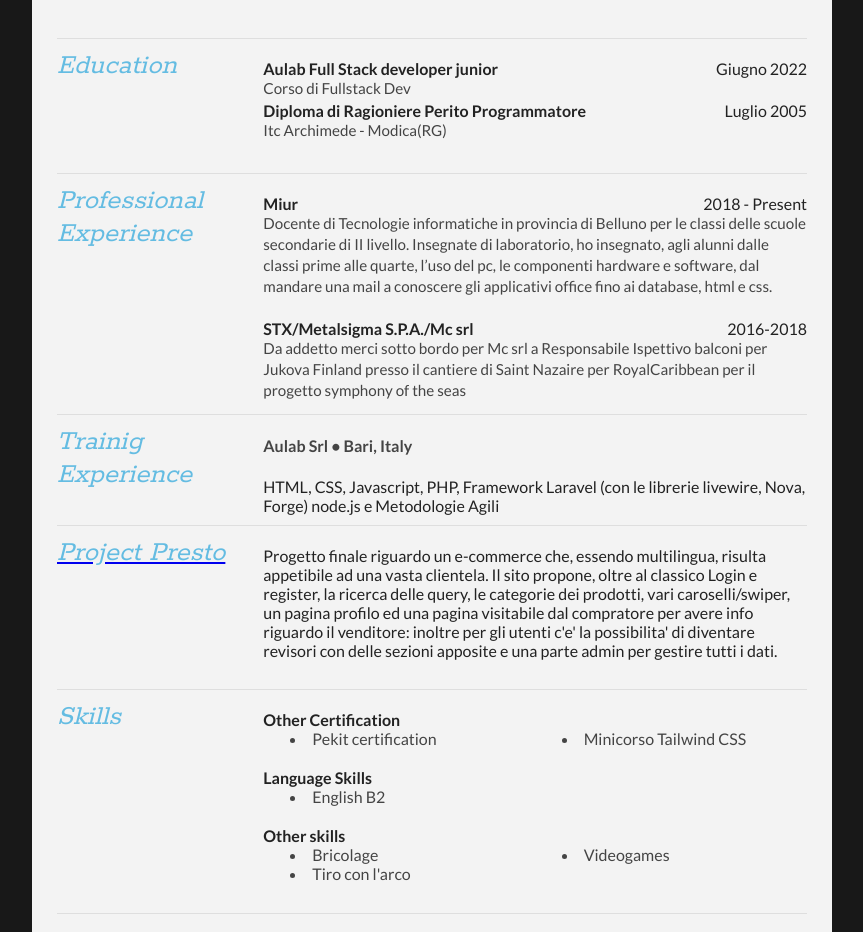
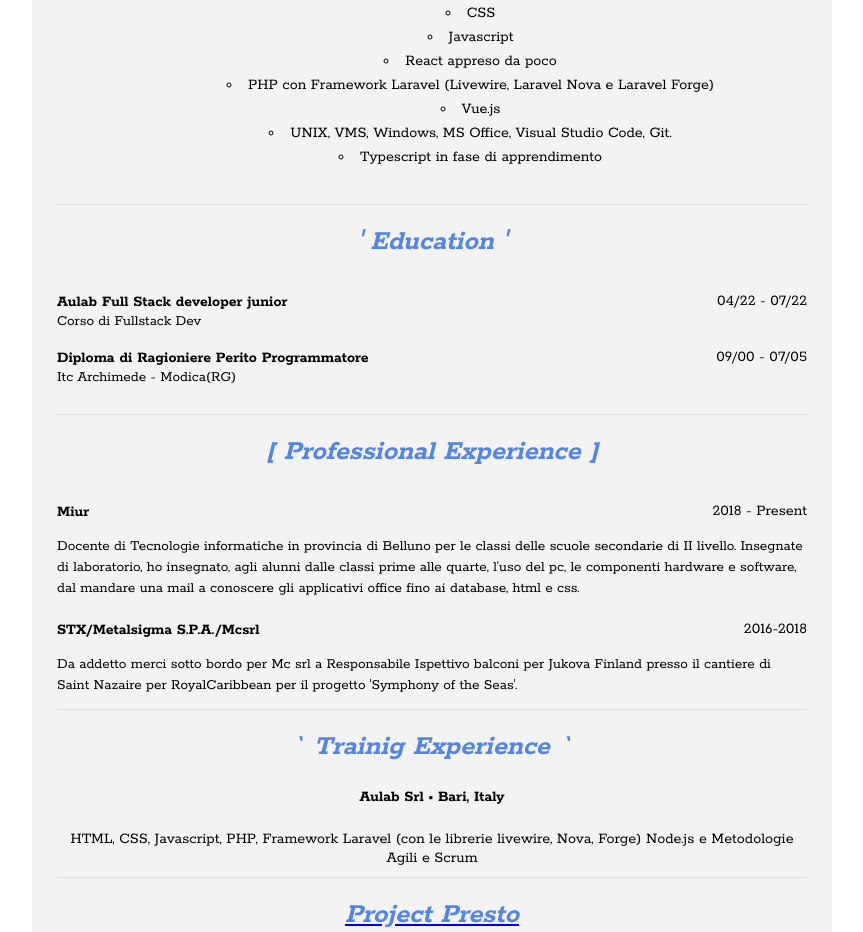
Before and after one commit to makiumjs/.github.io, a plain HTML site: page index.html in a window 1280 px wide. Shown: the part 449-1381 px from the top of the page, without its empty margins (208-1071 px from the left). Drawn offline with Linux system fonts and the light colour scheme.

Commit message:
restyled cv

```diff
--- a/index.html
+++ b/index.html
@@ -19,7 +19,7 @@
 	<div id="cv" class="instaFade">
 		<div class="mainDetails">
 			<div id="name">
-			<h1 class="quickFade delayOne">Marco Cassarino</h1>
+				<h1 class="quickFade delayOne">{ Marco Cassarino }</h1>
 			</div>
 			<br />
 			<div class="clear"></div>
@@ -28,34 +28,42 @@
 		<div id="mainArea" class="quickFade delayThree">
 			<section>
 				<div class="sectionTitle">
-					<h1>Summary</h1>
+					<h1>/ Summary /</h1>
+						<div class="text">Full stack web developer junior con esperienza di 4 anni nell’insegnamento dell’informatica presso le scuole superiori. <br>Buona predisposizione sia nel lavoro in team sia nell’esecuzione in autonomia, curioso, predisposto all’apprendimento continuo, dotato di empatia e razionalità.
+							<br>Breve esperienza in coding bootcamp nella realizzazione di un portale di annunci attraverso le metodologie di lavoro Agile Scrum.
 						</div>
-				<article>
-					<div class="container">
-						<div>Full stack web developer junior con esperienza di 4 anni nell’insegnamento dell’informatica presso le scuole superiori. <br>Buona predisposizione sia nel lavoro in team sia nell’esecuzione in autonomia, curioso, predisposto all’apprendimento continuo, dotato di empatia e razionalità.
-							<br>Breve esperienza in coding bootcamp nella realizzazione di un portale di annunci attraverso le metodologie di lavoro Agile Scrum.</div>
 				</div>
-                </article>
-				<div class="clear"></div>
+
+
+					<!-- <h1>/ Summary /</h1> -->
+					<div class="clear">
+					</div>
 			</section>
 			<section>
 				<div class="sectionTitle">
-					<h1>Technical Proficiencies</h1>
+					<h1>~ Technical Proficiencies ~</h1>
 				</div>
 
 				<div class="sectionContent">
-					<article>
 						<ul class="executiveSummary">
+							<span>
+								<ul class="text">
 									<li>HTML 5</li>
 									<li>CSS</li>
-							<li>Javascript  </li>
+									<li>Javascript</li>
+									<li>React appreso da poco</li>
+								</ul>
+							</span>
+							<span>
+								<ul class="text">
 									<li>PHP con Framework Laravel (Livewire, Laravel Nova e Laravel Forge) </li>
 									<li>Vue.js</li>
-							<li>React appreso da poco e typescript in fase di apprendimento</li>
-							<li>software vari UNIX, VMS, Windows, MS Office, Visual Studio Code, Git.</li>
+									<li>UNIX, VMS, Windows, MS Office, Visual Studio Code, Git.</li>
+									<li>Typescript in fase di apprendimento </li>
 
 								</ul>
-					</article>
+							</span>
+						</ul>
 				</div>
 				<div class="clear"></div>
 				<br />
@@ -63,22 +71,23 @@
 
 			<section>
 				<div class="sectionTitle">
-					<h1>Education</h1>
-				</div>
-
+					<h1>' Education '</h1>
 					<div class="sectionContent">
 						<article>
-						<span class="contentHeader">Aulab Full Stack developer junior
-
+							<span class="contentHeader textedu">Aulab Full Stack developer junior
 							</span>
-						<span class="contentDate">Giugno 2022</span>
-						<p class="subDetails">Corso di Fullstack Dev</p>
+							<span class="contentDate textedu">04/22 - 07/22</span>
+							<br/>
+							<span class="subDetails textedu">Corso di Fullstack Dev</span>
 							</article>
+								<br>
 							<article>
-						<span class="contentHeader">Diploma di Ragioniere Perito Programmatore</span>
-						<span class="contentDate">Luglio 2005</span>
-						<p class="subDetails">Itc Archimede - Modica(RG)</p>
+							<span class="contentHeader textedu">Diploma di Ragioniere Perito Programmatore</span>
+							<span class="contentDate textedu">09/00 - 07/05</span>
+							<br/>
+							<span class="subDetails textedu">Itc Archimede - Modica(RG)</span>
 						</article>
+					</div>
 				</div>
 				<div class="clear"></div>
 				<br />
@@ -86,40 +95,25 @@
 
 			<section>
 				<div class="sectionTitle">
-					<h1>Professional Experience</h1>
+					<h1>[ Professional Experience ]</h1>
 				</div>
 
 				<div class="sectionContent">
-
 					<article>
-						<span class="contentHeader">Miur</span>
-						<span class="contentDate">2018 - Present</span>
-						<p class="subDetails">Docente di Tecnologie informatiche in provincia di Belluno per le classi delle scuole secondarie di II livello. Insegnate di laboratorio, ho insegnato, agli alunni dalle classi prime alle quarte, l’uso del pc, le componenti hardware e software, dal mandare una mail a conoscere gli applicativi office fino ai database, html e css.</p>
+						<span class="contentHeader textedu">Miur</span>
+						<span class="contentDate textedu">2018 - Present</span>
+						<br/>
+						<p class="subDetails textedu">Docente di Tecnologie informatiche in provincia di Belluno per le classi delle scuole secondarie di II livello. Insegnate di laboratorio, ho insegnato, agli alunni dalle classi prime alle quarte, l’uso del pc, le componenti hardware e software, dal mandare una mail a conoscere gli applicativi office fino ai database, html e css.</p>
 
 					</article>
-					<br />
+					<br/>
 					<article>
-						<span class="contentHeader">STX/Metalsigma S.P.A./Mc srl</span>
-						<span class="contentDate"> 2016-2018</span>
-						<p class="subDetails">Da addetto merci sotto bordo per Mc srl a Responsabile Ispettivo balconi per Jukova Finland presso il cantiere di Saint Nazaire per RoyalCaribbean per il progetto symphony of the seas</p>
-					</article>
+						<span class="contentHeader textedu">STX/Metalsigma S.P.A./Mcsrl</span>
+						<span class="contentDate textedu"> 2016-2018</span>
+						<br/>
+						<p class="subDetails textedu">Da addetto merci sotto bordo per Mc srl a Responsabile Ispettivo balconi per Jukova Finland presso il cantiere di Saint Nazaire per RoyalCaribbean per il progetto 'Symphony of the Seas'.
 
-				</div>
-				<div class="clear"></div>
-			</section>
-
-			<section>
-				<div class="sectionTitle">
-					<h1>Trainig Experience</h1>
-				</div>
-
-				<div class="publications">
-					<article>
-						<p class="contentHeader">Aulab Srl • Bari, Italy</p>
-						<span>HTML, CSS, Javascript, PHP, Framework Laravel (con le librerie livewire, Nova, Forge) node.js e Metodologie Agili</span>
-
-
-
+						</p>
 					</article>
 				</div>
 				<div class="clear"></div>
@@ -127,38 +121,44 @@
 
 			<section>
 				<div class="sectionTitle">
-					<a class="display-none" href="https://www.linkedin.com/posts/marco-cassarino-fullstackweb_progetto-presto-realizzato-in-team-activity-6954930642195263488-1tyB?utm_source=linkedin_share&utm_medium=member_desktop_web">
-						<h1>Project Presto</h1>
-					</a>
-				</div>
-
-				<div class="sectionContent">
+					<h1>` Trainig Experience `</h1>
 					<article>
-						<span>Progetto finale riguardo un e-commerce che, essendo multilingua, risulta appetibile ad una vasta clientela. Il sito propone, oltre al classico Login e register, la ricerca delle query, le categorie dei prodotti, vari caroselli/swiper, un pagina profilo ed una pagina visitabile dal compratore per avere info riguardo il venditore: inoltre per gli utenti c'e' la possibilita' di diventare revisori con delle sezioni apposite e una parte admin per gestire tutti i dati.  </span>
+						<p class="contentHeader text">Aulab Srl • Bari, Italy</p>
+							<span class="text">HTML, CSS, Javascript, PHP, Framework Laravel (con le librerie livewire, Nova, Forge) Node.js e Metodologie Agili e Scrum</span>
 					</article>
 				</div>
+				<div class="clear"></div>
+			</section>
 
+			<section>
+				<div class="sectionTitle">
+					<a href="https://www.linkedin.com/posts/marco-cassarino-fullstackweb_progetto-presto-realizzato-in-team-activity-6954930642195263488-1tyB?utm_source=linkedin_share&utm_medium=member_desktop_web">
+						<h1> Project Presto </h1>
+					</a>
+					<span class="text">Progetto finale riguardo un portale di annunci che, essendo multilingua, risulta appetibile ad una vasta clientela. Il sito propone, oltre al classico Login e register, la ricerca delle query, le categorie dei prodotti, vari caroselli/swiper, un pagina profilo ed una pagina visitabile dal compratore per avere info riguardo il venditore: inoltre per gli utenti c'e' la possibilita' di diventare revisori con delle sezioni apposite e una parte admin per gestire tutti i dati.</span>
+				</div>
 				<div class="clear"></div>
 				<br />
 			</section>
 
 			<section>
 				<div class="sectionTitle">
-					<h1>Skills</h1>
+					<h1>&& Skills &&</h1>
 				</div>
 
-				<div class="sectionContent">
+				<div class="sectionContent textedu">
 					<b>Other Certification</b>
-					<ul class="keySkills">
+					<ul class="keySkills textedu">
+						<li>Patente B</li>
 						<li>Pekit certification</li>
 						<li>Minicorso Tailwind CSS</li>
 					</ul>
 					<b>Language Skills</b>
-					<ul class="keySkills">
+					<ul class="keySkills textedu">
 					<li>English B2</li>
                 </ul>
                 <b>Other skills</b>
-				<ul class="keySkills">
+				<ul class="keySkills textedu">
 					<li>Bricolage</li>
 					<li>Tiro con l'arco</li>
 					<li>Videogames</li>
@@ -172,7 +172,7 @@
 			<span id="contactDetails" class="quickFade delayTwo">
 				<ul class="fa-ul">
 					<li><i class="fa-li fa fa-envelope" id="icon"></i>Email: <a href="mailto:" target="_blank">marco.cassarino@gmail.com</a></li>
-					<li><i class="fa-li fa fa-user" id="icon"></i>Website: <a href="makiumjs.github.io" target="_blank">makiumjs.github.io</a></li>
+					<li><i class="fa-li fa fa-user" id="icon"></i>Website: <a href="https://makiumjs.github.io/" target="_blank">makiumjs.github.io</a></li>
 				</ul>
 			</span>
 			<span id="contactDetails" class="quickFade delayTwo">
@@ -182,8 +182,9 @@
 				</ul>
 			</span>
 			<p>
-				<a class="d-none" href="#top">Back to top</a>
+				<a  href="#top textedu">Back to top</a>
 			</p>
 		</section>
+	</div>
 </body>
 </html>
--- a/style.css
+++ b/style.css
@@ -1,24 +1,4 @@
-
-html,body,div,span,object,iframe,h1,h2,h3,h4,h5,h6,p,blockquote,pre,abbr,address,cite,code,del,dfn,em,img,ins,kbd,q,samp,small,strong,sub,sup,var,b,i,dl,dt,dd,ol,ul,li,fieldset,form,label,legend,table,caption,tbody,tfoot,thead,tr,th,td,article,aside,canvas,details,figcaption,figure,footer,header,hgroup,menu,nav,section,summary,time,mark,audio,video {
-	border:0;
-	font:inherit;
-	font-size:100%;
-	margin:0;
-	padding:0;
-	vertical-align:baseline;
-}
-
-article,aside,details,figcaption,figure,footer,header,hgroup,menu,nav {
-	display: block;
-}
-
-html, body {
-	background: #181818;
-	font-family: 'Lato', helvetica, arial, sans-serif;
-	font-size: 16px;
-	color: #222;
-}
-
+/* summary */
 body em {
 	font-weight: bold;
 	text-decoration: underline;
@@ -40,76 +20,7 @@ p {
 	font-size: 1em;
 	line-height: 1.4em;
 	margin-bottom: 20px;
-	color: #444;
-}
 
-#cv {
-	width: 90%;
-	max-width: 800px;
-	background: #f3f3f3;
-	margin: 30px auto;
-	margin-top: 0px;
-	margin-bottom: 0px;
-}
-
-.mainDetails {
-	padding: 25px 25px;
-	border-bottom: 2px solid #64bce2;
-	background: #ededed;
-}
-
-#name h1 {
-	font-size: 3em;
-	font-weight: 700;
-	font-family: 'Rokkitt', Helvetica, Arial, sans-serif;
-	margin-bottom: -30px;
-}
-
-#name h2 {
-	font-size: 2em;
-	margin-left: 2px;
-	font-family: 'Rokkitt', Helvetica, Arial, sans-serif;
-}
-
-#mainArea {
-	padding: 0px 25px;
-}
-
-#name {
-	text-align: Center;
-}
-
-#contactDetails {
-	float: right;
-}
-
-#contactDetails ul {
-	list-style-type: none;
-	margin-top: 2px;
-}
-
-#contactDetails ul li {
-	margin-bottom: 3px;
-	color: #444;
-	font-size: 15px;
-}
-
-#icon {
-	font-size: 15px;
-	color: #444;
-}
-
-#contactDetails ul li a, a[href^=tel] {
-	color: #444;
-	text-decoration: none;
-	-webkit-transition: all .3s ease-in;
-	-o-transition: all .3s ease-in;
-	-ms-transition: all .3s ease-in;
-	transition: all .3s ease-in;
-}
-
-#contactDetails ul li a:hover {
-	color: #cf8a05;
 }
 
 section {
@@ -127,25 +38,115 @@ section:last-child {
 	padding: 20px 0 10px;
 }
 
-.sectionTitle {
-	float: left;
-	width: 25%;
+#mainArea {
+	padding: 0px 25px;
+}
+#cv {
+	width: 90%;
+	max-width: 800px;
+	background: #f3f3f3;
+	margin: 30px auto;
+
 }
 
-.sectionContent {
+#name {
+	text-align: Center;
+}
+
+
+#name h1 {
+	text-align: center;
+	font-size: 3em;
+	font-weight: 700;
+	font-family: 'Rokkitt', Helvetica, Arial, sans-serif;
+	padding-bottom: -50px;
+	margin-bottom: -30px;
+
+}
+
+#name h2 {
+	font-size: 2em;
+	margin-left: 2px;
+	font-family: 'Rokkitt', Helvetica, Arial, sans-serif;
+}
+
+
+#contactDetails {
 	float: right;
-	width: 72.5%;
-	padding-top: 10px;
+}
+
+#contactDetails ul {
+	list-style-type: none;
+	margin-top: 2px;
+}
+
+#contactDetails ul li {
+	margin-bottom: 3px;
+	color: black;
+	font-size: 15px;
+}
+
+#icon {
+	font-size: 15px;
+	color: black;
+}
+
+#contactDetails ul li a, a[href^=tel] {
+	color: black;
+	text-decoration: none;
+	-webkit-transition: all .3s ease-in;
+	-o-transition: all .3s ease-in;
+	-ms-transition: all .3s ease-in;
+	transition: all .3s ease-in;
+}
+
+#contactDetails ul li a:hover {
+	color: #e0ad1f;
+}
+
+
+.text{
+	font-family: 'Rokkitt', Helvetica, Arial, sans-serif;
+	font-style: normal;
+	text-align: center;
+
+}
+.textedu{
+	font-family: 'Rokkitt', Helvetica, Arial, sans-serif;
+	font-style: normal;
+
+}
+
+.mainDetails {
+	padding: 25px 25px;
+	border-bottom: 2px solid #64bce2;
+	background: #ededed;
+
+	}
+
+.sectionTitle {
+	text-align: center;
+	margin-top: 10px;
+
 }
 
 .sectionTitle h1 {
 	font-family: 'Rokkitt', Helvetica, Arial, sans-serif;
 	font-style: italic;
 	font-size: 1.8em;
-	color: #64bce2;
+	color: #5385e4;
+	margin-top: 10px;
+
+
+
 }
 
 
+.sectionContent {
+	text-align: left;
+	width: 100%;
+	padding-top: 10px;
+}
 
 .contentHeader {
 	font-weight: bold;
@@ -168,8 +169,8 @@ section:last-child {
 .executiveSummary {
 	list-style-type: disc;
 	margin-bottom: 10px;
+	margin-top: -10px;
 	font-size: 1em;
-	color: #444;
 	list-style-position: inside;
 	text-indent: -1.5em;
 	padding-left: 1em;
@@ -203,7 +204,6 @@ section:last-child {
 
 	margin-bottom: 20px;
 	font-size: 1em;
-	color: #444;
 	list-style-position: inside;
 	text-indent: -1.5em;
 	padding-left: 1em;
@@ -218,7 +218,7 @@ section:last-child {
 /*--------------FLEX GRID-------------*/
 
 .container {
-	width: 72.5%;
+	width: 100%;
 	float: right;
 	padding-top: 10px;
 	height: auto;
@@ -267,12 +267,12 @@ section:last-child {
 		text-align: left;
 	}
 
-	.sectionTitle {
+	.sectionTitle, .Titlesummary {
 		margin-left: -2px;
 		font-size: 1.25em;
 	}
 
-	.sectionTitle, .sectionContent, .publications, .container {
+	.sectionTitle, .Titlesummary, .sectionContent, .publications, .container {
 		float: none;
 		width: 100%;
 	}
@@ -308,7 +308,7 @@ section:last-child {
 	}
 
 	#name h1 {
-		line-height: .8em;
+		line-height: 2em;
 		margin-bottom: 4px;
 	}
 }
```
Also changed, not shown: .dropbtn {.css (added, +40 -0 lines). Lines whose indentation alone changed are shown as unchanged.
